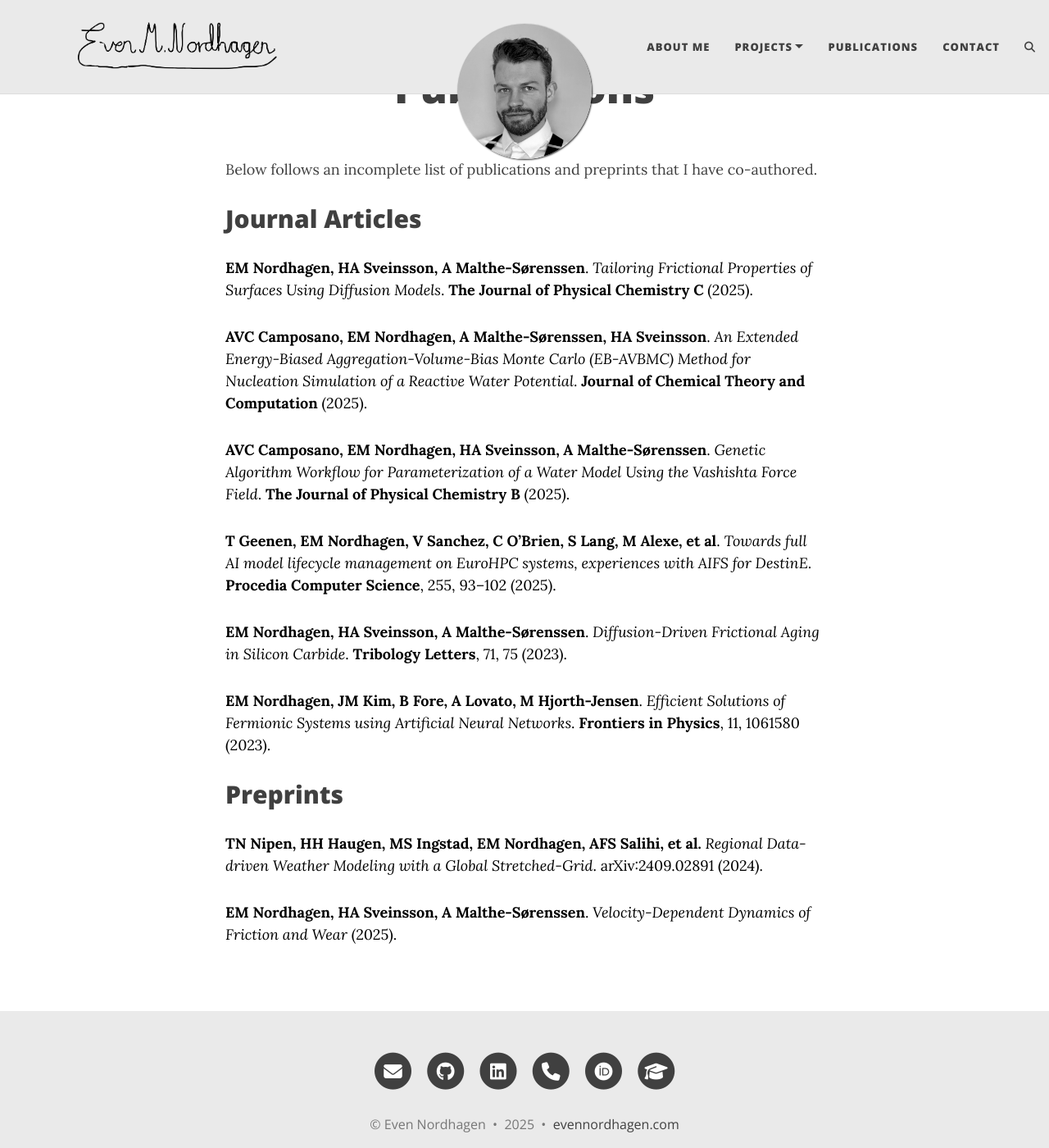
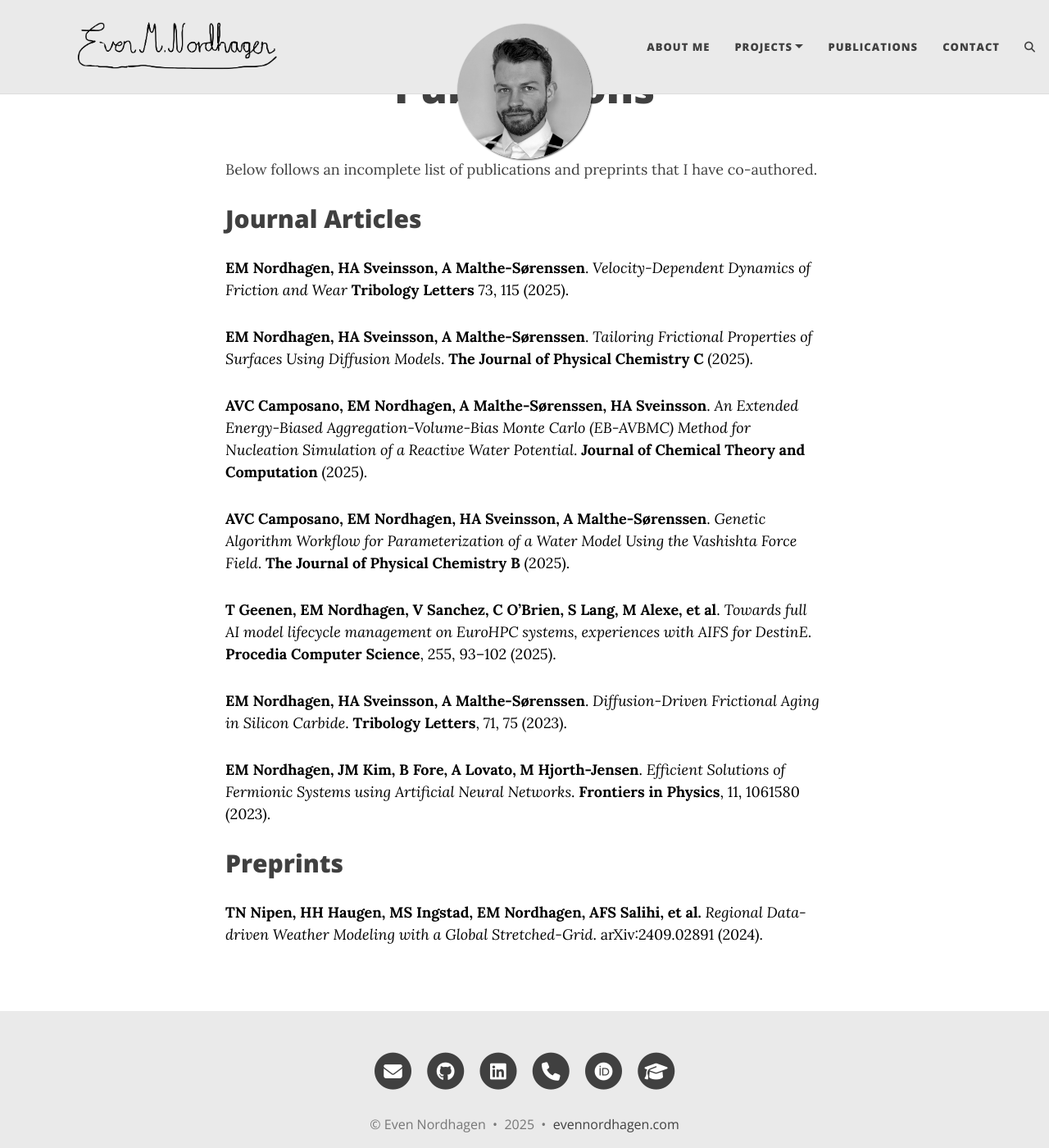
Before and after one commit to evenmn/evenmn.github.io, a Jekyll site: the page built from publications.md, in a window 1280 px wide and 1400 px high. Shown: the whole window at 82% size. Built offline with Jekyll 4.4.1, drawn with Linux system fonts in a browser that asks for light colours; comment, search, counter and statistics services are not loaded; some of the changed lines change nothing that is shown.

Commit message:
Update publications.md

```diff
--- a/publications.md
+++ b/publications.md
@@ -7,6 +7,10 @@ subtitle:
 Below follows an incomplete list of publications and preprints that I have co-authored.
 
 ## Journal Articles
+
+<a href="https://link.springer.com/article/10.1007/s11249-025-02045-5?utm_source=rct_congratemailt&utm_medium=email&utm_campaign=oa_20250802&utm_content=10.1007%2Fs11249-025-02045-5" style="color: black; text-decoration: none;">
+  <strong>EM Nordhagen, HA Sveinsson, A Malthe-Sørenssen</strong>. <em>Velocity-Dependent Dynamics of Friction and Wear</em> <strong>Tribology Letters</strong> 73, 115 (2025).
+</a><br>
 
 <a href="https://pubs.acs.org/doi/10.1021/acs.jpcc.5c02768" style="color: black; text-decoration: none;">
   <strong>EM Nordhagen, HA Sveinsson, A Malthe-Sørenssen</strong>. <em>Tailoring Frictional Properties of Surfaces Using Diffusion Models</em>. <strong>The Journal of Physical Chemistry C</strong> (2025).
@@ -37,7 +41,3 @@ Below follows an incomplete list of publications and preprints that I have co-au
 <a href="http://arxiv.org/abs/2409.02891" style="color: black; text-decoration: none;">
   <strong>TN Nipen, HH Haugen, MS Ingstad, EM Nordhagen, AFS Salihi, et al.</strong> <em>Regional Data-driven Weather Modeling with a Global Stretched-Grid</em>. arXiv:2409.02891 (2024).
 </a><br>
-
-<a href="https://www.researchsquare.com/article/rs-6330930/v1" style="color: black; text-decoration: none;">
-  <strong>EM Nordhagen, HA Sveinsson, A Malthe-Sørenssen</strong>. <em>Velocity-Dependent Dynamics of Friction and Wear</em> (2025).
-</a><br>
```
